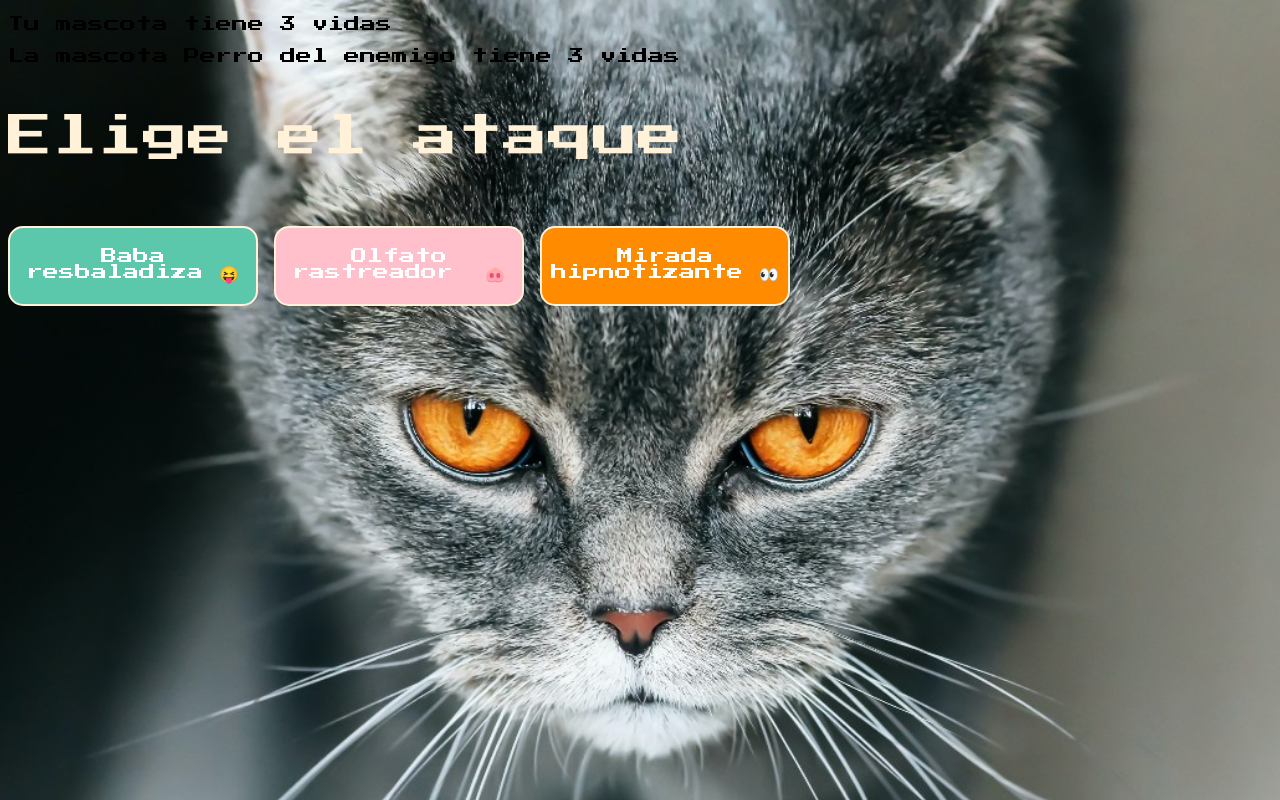
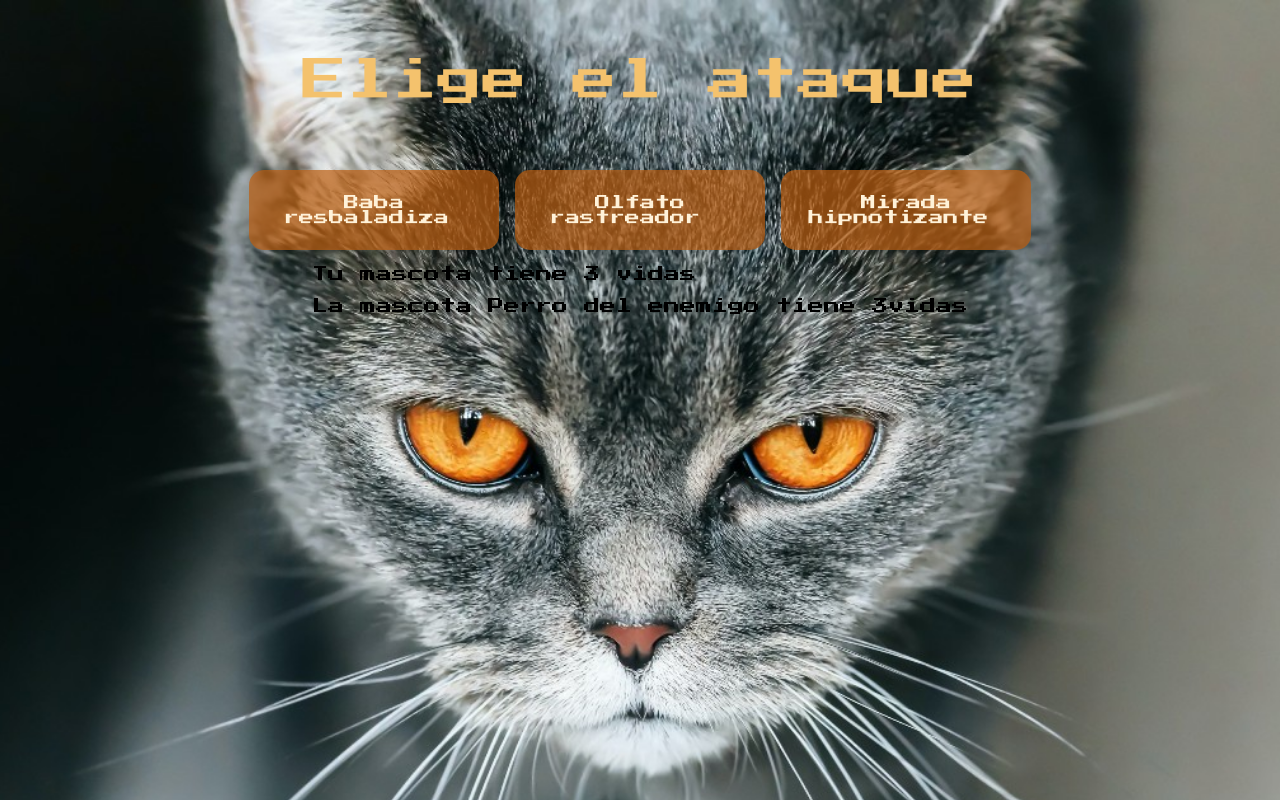
Before and after one commit to wlltech/juego-super-pets, a plain HTML site: page index.html in a window 1280 px wide. Both pictures are taken after a click on the button "Seleccionar". Shown: the top 800 px of the page. Drawn offline with Linux system fonts and the light colour scheme; a web font is replaced by a local one.

Commit message:
Estilizando sección ataques

```diff
--- a/index.html
+++ b/index.html
@@ -20,23 +20,26 @@
         <h2>Elige tu mascota:</h2>
 
         <div class="seccion-mascotas">
+            <input type="radio" name="mascota" id="perro" />
             <label for="perro">
                 <p>Perro</p>
                 <img src="./images/perro.png" alt="Mascota Perro">
             </label>
-            <input type="radio" name="mascota" id="perro" />
 
+
+            <input type="radio" name="mascota" id="gato" />
             <label for="gato">
                 <p>Gato</p>
                 <img src="./images/gato.png" alt="Mascota Gato">
             </label>
-            <input type="radio" name="mascota" id="gato" />
 
+
+            <input type="radio" name="mascota" id="caracol" />
             <label for="caracol">
                 <p>Caracol</p>
                 <img src="./images/caracol.png" alt="Mascota Caracol">
             </label>
-            <input type="radio" name="mascota" id="caracol" />
+
         </div>
 
         <button id="boton-seleccionar-mascota">Seleccionar</button>
@@ -44,24 +47,30 @@
     </section>
 
     <section id="seleccionar-ataque">
-        <p>Tu mascota <span id="mascota-jugador"></span> tiene <span id="vidas-mascota-jugador">3</span> vidas</p>
-        <p>La mascota <span id="mascota-enemigo"></span> del enemigo tiene <span id="vidas-mascota-enemigo">3</span>
-            vidas</p>
 
-        <h2>Elige el ataque</h2>
-        <p>
-            <button id="boton-baba">Baba resbaladiza 😝</button>
-            <button id="boton-olfato">Olfato rastreador &nbsp;🐽 </button>
-            <button id="boton-mirada">Mirada hipnotizante 👀</button>
-        </p>
+        <h2 class="titulo-ataque">Elige el ataque</h2>
+        <div>
+            <button id="boton-baba" class="botones-ataques">Baba resbaladiza <span class="emoticones">😝</span></button>
+            <button id="boton-olfato" class="botones-ataques">Olfato rastreador &nbsp;<span class="emoticones">🐽</span> </button>
+            <button id="boton-mirada" class="botones-ataques">Mirada hipnotizante <span class="emoticones">👀</span></button>
+        </div>
+
+        <div>
+            <section id="mensajes">
+            </section>
+
+            <section id="reiniciar">
+                <button id="reiniciarButton">Reiniciar</button>
+            </section>
+        </div>
+
+        <div>
+            <p>Tu mascota <span id="mascota-jugador"></span> tiene <span id="vidas-mascota-jugador">3</span> vidas</p>
+            <p>La mascota <span id="mascota-enemigo"></span> del enemigo tiene <span id="vidas-mascota-enemigo">3</span>vidas</p>
+        </div>
+
     </section>
 
-    <section id="mensajes">
-    </section>
-
-    <section id="reiniciar">
-        <button id="reiniciarButton">Reiniciar</button>
-    </section>
     <section class="titulo-principal">
         <h1>Super <span class="texto-pets">PETS</span></h1>
     </section>
--- a/js/logica.js
+++ b/js/logica.js
@@ -32,7 +32,7 @@ function seleccionarMascotaJugador() {
     sectionSeleccionarMascota.style.display = 'none';
 
     let sectionSeleccionarAtaque = document.getElementById('seleccionar-ataque');
-    sectionSeleccionarAtaque.style.display = 'block';
+    sectionSeleccionarAtaque.style.display = 'flex';
 
     let inputPerro = document.getElementById('perro');
     let inputGato = document.getElementById('gato');
@@ -156,7 +156,7 @@ function mostrarResultadoFinal(resultadoFinal) {
     buttonMirada.disabled = true;
 
     let buttonReiniciarJuego = document.getElementById('reiniciarButton');
-    buttonReiniciarJuego.style.display = 'block';
+    buttonReiniciarJuego.style.display = 'flex';
 }
 
 function reiniciarJuego() {
--- a/styles/styles.css
+++ b/styles/styles.css
@@ -12,6 +12,11 @@ h2 {
 label {
     font-size: 25px;
     color: navy;
+}
+
+input[type="radio"]:checked + label {
+    border: 2px solid #ffffff;
+    background-color: #113946;
 }
 
 button {
@@ -33,25 +38,31 @@ button:hover {
     color: #113946;
 }
 
-#boton-baba {
-    background-color: #5bc8ac;
+.botones-ataques {
+    background-color: rgb(190,95,16,0.7);
+    color: rgb(255,242,217);
     height: 80px;
     width: 250px;
     padding: 5px;
+    border: transparent 2px solid;
+    font-size: 15px;
 }
 
-#boton-olfato {
-    background-color: #ffc0cb;
-    height: 80px;
-    width: 250px;
-    padding: 5px;
+.botones-ataques:hover{
+    background-color: rgb(190,95,16);
+    color: rgb(255,242,217);
+    font-size: 0px;
+    padding: 0px;
+
 }
 
-#boton-mirada {
-    background-color: #ff8c00;
-    height: 80px;
-    width: 250px;
-    padding: 5px;
+.emoticones {
+    transition: font-size 0.3s, opacity 0.3s;
+    font-size: 0px;
+}
+
+.botones-ataques:hover .emoticones {
+    font-size: 50px;
 }
 
 #seleccionar-mascota {
@@ -112,3 +123,12 @@ input {
 .seccion-mascotas label img:hover {
     width: 150px;
 }
+
+#seleccionar-ataque {
+    flex-direction: column;
+    align-items: center;
+}
+
+.titulo-ataque {
+    color: rgb(244,194,109);
+}
```
